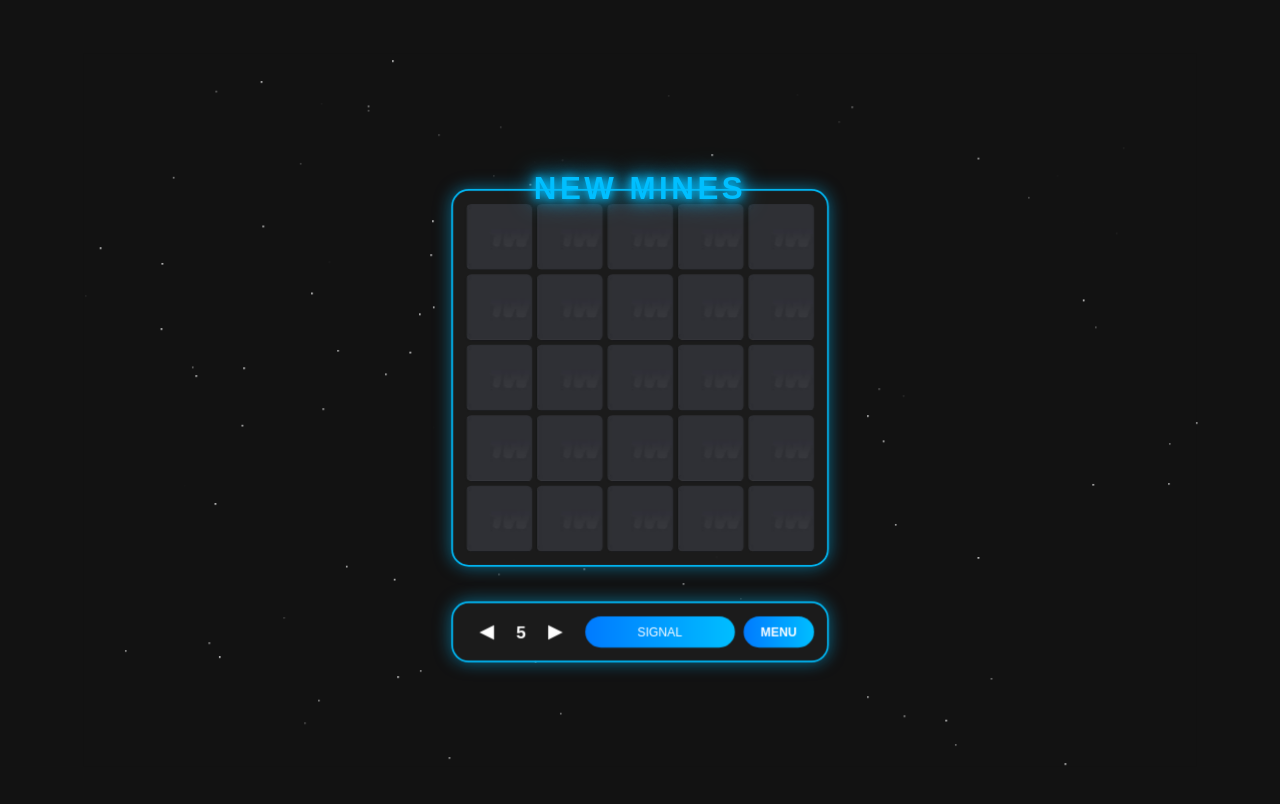
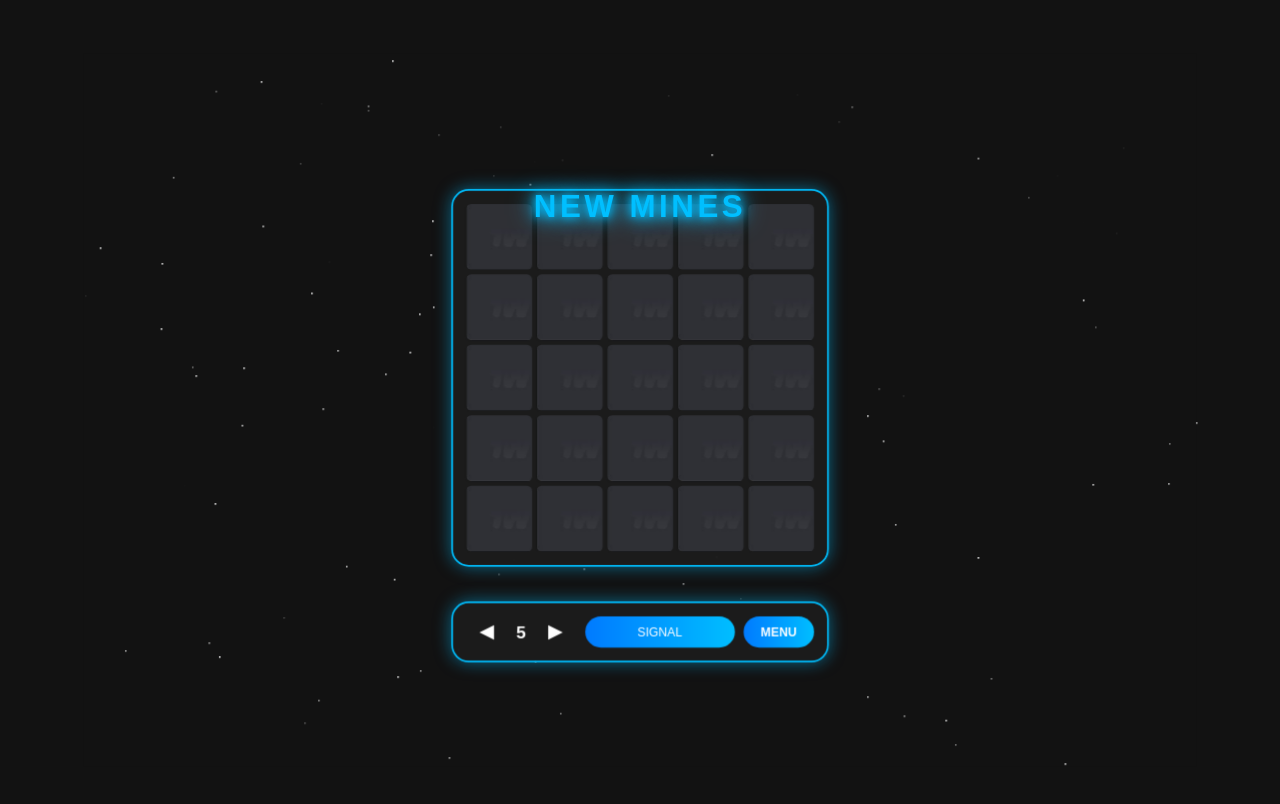
Before and after one commit to maxim378gaps/nmns, a plain HTML site: page index.html in a window 1280 px wide. Drawn offline with nearby package versions, Linux system fonts and the light colour scheme.

Commit message:
styles.css

```diff
--- a/styles.css
+++ b/styles.css
@@ -48,7 +48,7 @@ body {
 /* Заголовок */
 .title-container {
     position: absolute;
-    top: 105px; /* Спускаем заголовок ниже */
+    top: 125px; /* Спускаем заголовок ниже */
     left: 50%;
     transform: translateX(-50%);
     text-align: center;
```
